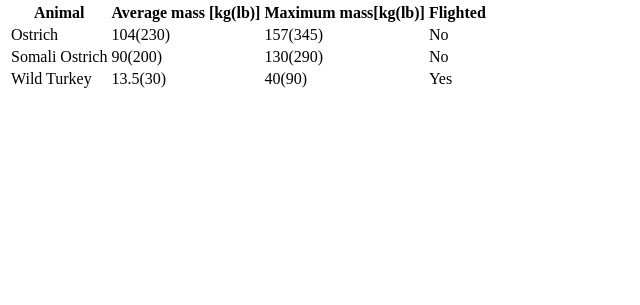
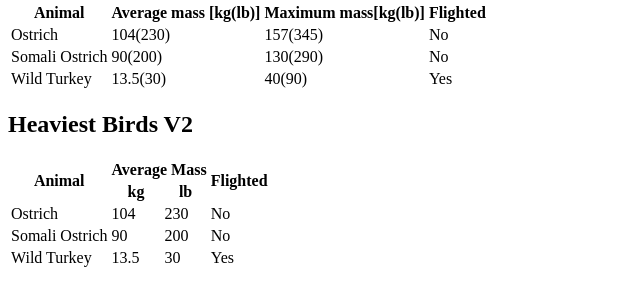
Before and after one commit to Zenajj/WebDev, a plain HTML site: page heaviest_birds.html in a window 1280 px wide. Shown: the part 79-384 px from the top of the page, without its empty margins (0-640 px from the left). Drawn offline with Linux system fonts and the light colour scheme.

Commit message:
added content into heaviest_birds.html

```diff
--- a/heaviest_birds.html
+++ b/heaviest_birds.html
@@ -41,6 +41,41 @@
         </tbody>
     </table>
 
+    <h2>Heaviest Birds V2</h2>
+    <table>
+        <thead>
+            <tr>
+                <th rowspan="2">Animal</th>
+                <th colspan="2">Average Mass</th>
+                <th rowspan="2">Flighted</th>
+            </tr>
+            <tr>
+                <th>kg</th>
+                <th>lb</th>
+            </tr>
+        </thead>
+        <tbody>
+            <tr>
+                <td>Ostrich</td>
+                <td>104</td>
+                <td>230</td>
+                <td>No</td>
+            </tr>
+            <tr>
+                <td>Somali Ostrich</td>
+                <td>90</td>
+                <td>200</td>
+                <td>No</td>
+            </tr>
+            <tr>
+                <td>Wild Turkey</td>
+                <td>13.5</td>
+                <td>30</td>
+                <td>Yes</td>
+            </tr>
+        </tbody>
+    </table>
+
 </body>
 
 </html>
```
